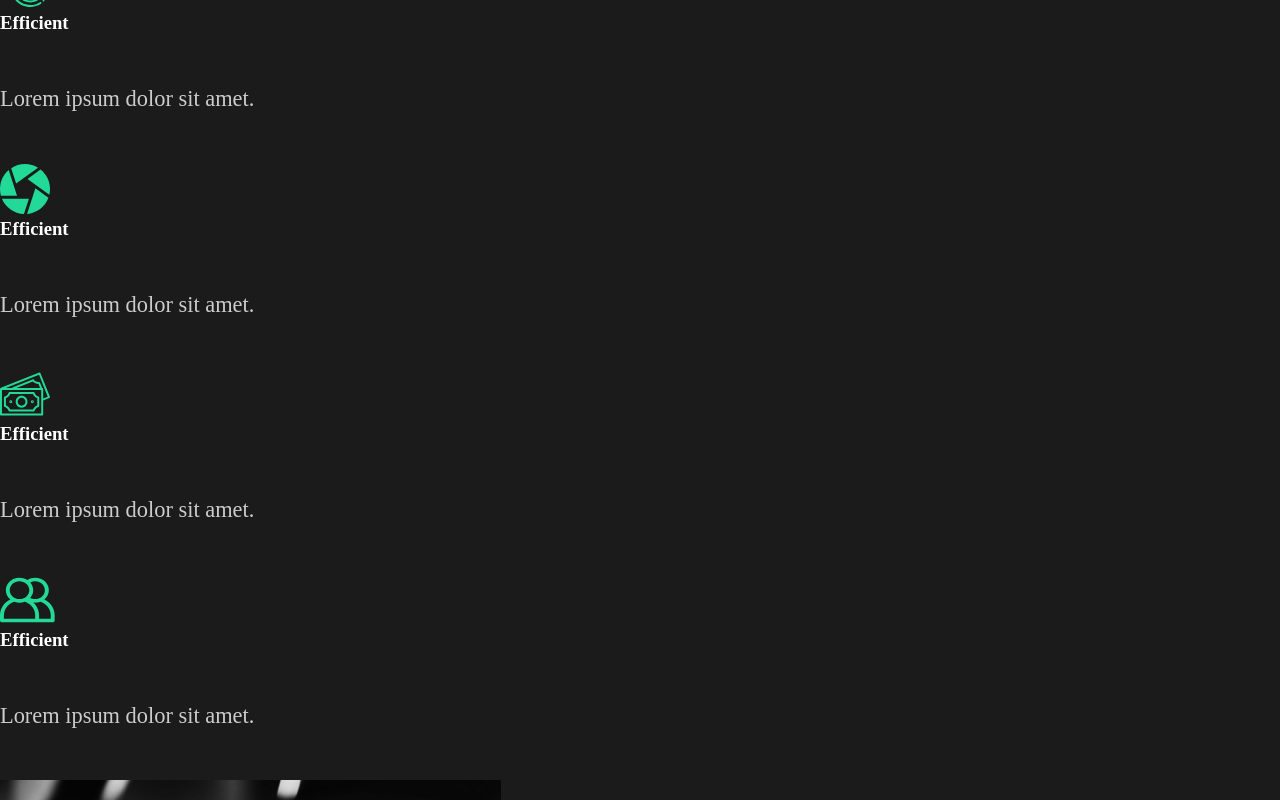
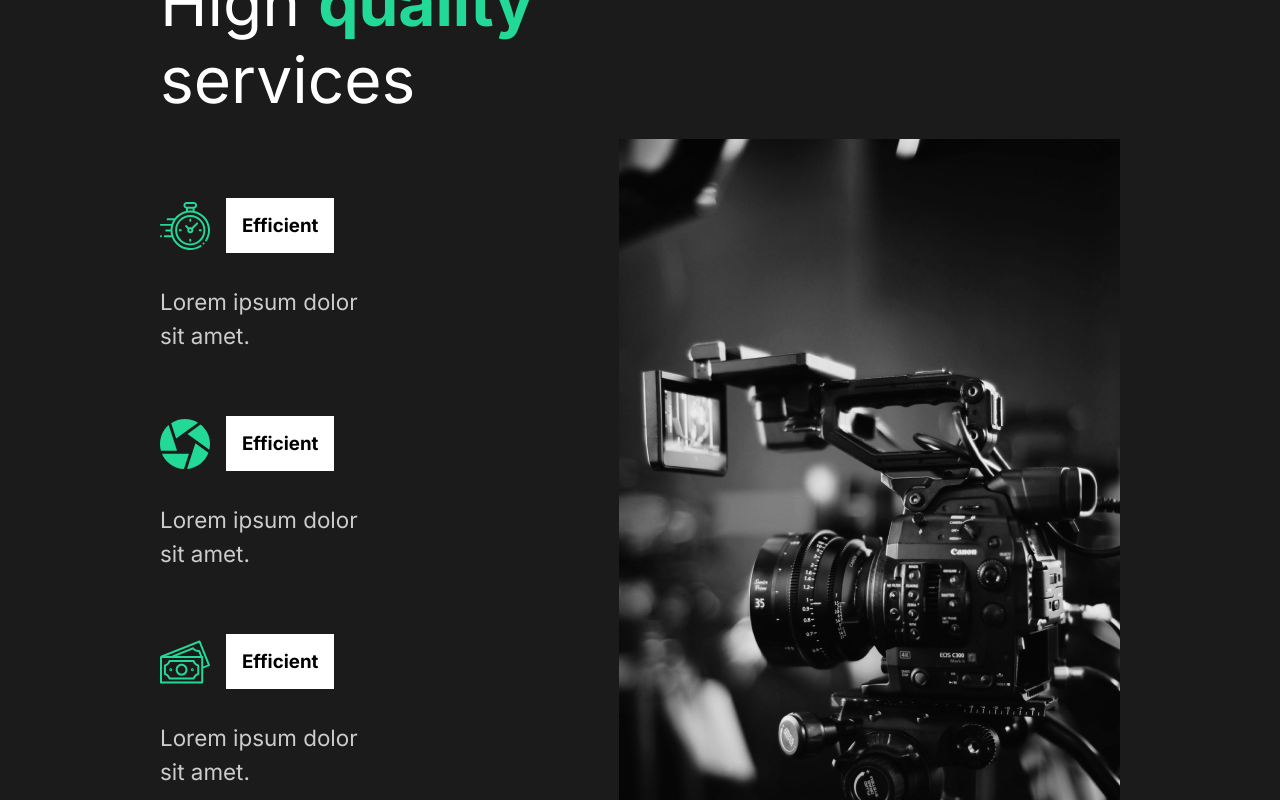
Before and after one commit to n1ckk007/portfolio, a React (Create React App) app: page / in a window 1280 px wide. Shown: the part 920-1720 px from the top of the page. Built offline with nearby package versions, Linux system fonts and the light colour scheme.

Commit message:
styled services section and added new font

```diff
--- a/public/index.html
+++ b/public/index.html
@@ -24,6 +24,8 @@
       work correctly both with client-side routing and a non-root public URL.
       Learn how to configure a non-root public URL by running `npm run build`.
     -->
+    <link rel="preconnect" href="https://fonts.gstatic.com">
+<link href="https://fonts.googleapis.com/css2?family=Inter:wght@400;700&family=Lobster&display=swap" rel="stylesheet">
     <title>React App</title>
   </head>
   <body>
--- a/src/GlobalStyle.js
+++ b/src/GlobalStyle.js
@@ -9,6 +9,7 @@
 
 body {
     background: #1b1b1b;
+    font-family: 'Inter', sans-serif;
 }
 
 button {
@@ -20,6 +21,7 @@
     background: transparent;
     color: white;
     transition: all 0.5s ease;
+    font-family: 'Inter', sans-serif;
 
     &:hover{
         background-color: #23d997;
--- a/src/components/services-section/ServicesSection.js
+++ b/src/components/services-section/ServicesSection.js
@@ -4,50 +4,56 @@
 import money from "../../img/money.svg";
 import teamwork from "../../img/teamwork.svg";
 import home2 from "../../img/home2.png";
+import {
+  Card,
+  Cards,
+  Description,
+  ServicesContainer,
+} from "./ServicesSectionStyles";
 
 const ServicesSection = () => {
   return (
     <div>
-      <div className="services">
-        <div className="description">
+      <ServicesContainer>
+        <Description>
           <h2>
             High <span>quality</span> services
           </h2>
-          <div className="cards">
-            <div className="card">
+          <Cards>
+            <Card>
               <div className="icon">
                 <img src={clock} alt="clock" />
                 <h3>Efficient</h3>
               </div>
               <p>Lorem ipsum dolor sit amet.</p>
-            </div>
-            <div className="card">
+            </Card>
+            <Card>
               <div className="icon">
                 <img src={diaphragm} alt="diaphragm" />
                 <h3>Efficient</h3>
               </div>
               <p>Lorem ipsum dolor sit amet.</p>
-            </div>
-            <div className="card">
+            </Card>
+            <Card>
               <div className="icon">
                 <img src={money} alt="money" />
                 <h3>Efficient</h3>
               </div>
               <p>Lorem ipsum dolor sit amet.</p>
-            </div>
-            <div className="card">
+            </Card>
+            <Card>
               <div className="icon">
                 <img src={teamwork} alt="teamwork" />
                 <h3>Efficient</h3>
               </div>
               <p>Lorem ipsum dolor sit amet.</p>
-            </div>
-          </div>
+            </Card>
+          </Cards>
+        </Description>
+        <div className="image">
+          <img src={home2} alt="camera" />
         </div>
-      </div>
-      <div className="image">
-        <img src={home2} alt="camera" />
-      </div>
+      </ServicesContainer>
     </div>
   );
 };
--- /dev/null
+++ b/src/components/services-section/ServicesSectionStyles.js
@@ -0,0 +1,58 @@
+import styled from "styled-components";
+
+export const ServicesContainer = styled.div`
+  min-height: 90vh;
+  display: flex;
+  align-items: center;
+  justify-content: space-between;
+  padding: 5rem 10rem;
+  color: white;
+
+  h2 {
+    padding-bottom: 5rem;
+  }
+  p {
+    width: 70%;
+    padding: 2rem 0 4rem 0;
+  }
+`;
+
+export const Description = styled.div`
+  flex: 1;
+  padding-right: 5rem;
+`;
+
+export const ImageContainer = styled.div`
+  flex: 1;
+  overflow: hidden;
+
+  img {
+    width: 100%;
+    height: 80vh;
+    object-fit: cover;
+  }
+`;
+
+export const Hide = styled.div`
+  overflow: hidden;
+`;
+
+export const Cards = styled.div`
+  display: flex;
+  flex-wrap: wrap;
+`;
+
+export const Card = styled.div`
+  flex-basis: 20rem;
+  .icon {
+    display: flex;
+    align-items: center;
+
+    h3 {
+      margin-left: 1rem;
+      background: white;
+      color: black;
+      padding: 1rem;
+    }
+  }
+`;
```
Also changed, not shown: 1 other file (tests, documents, lock files or other folders).
